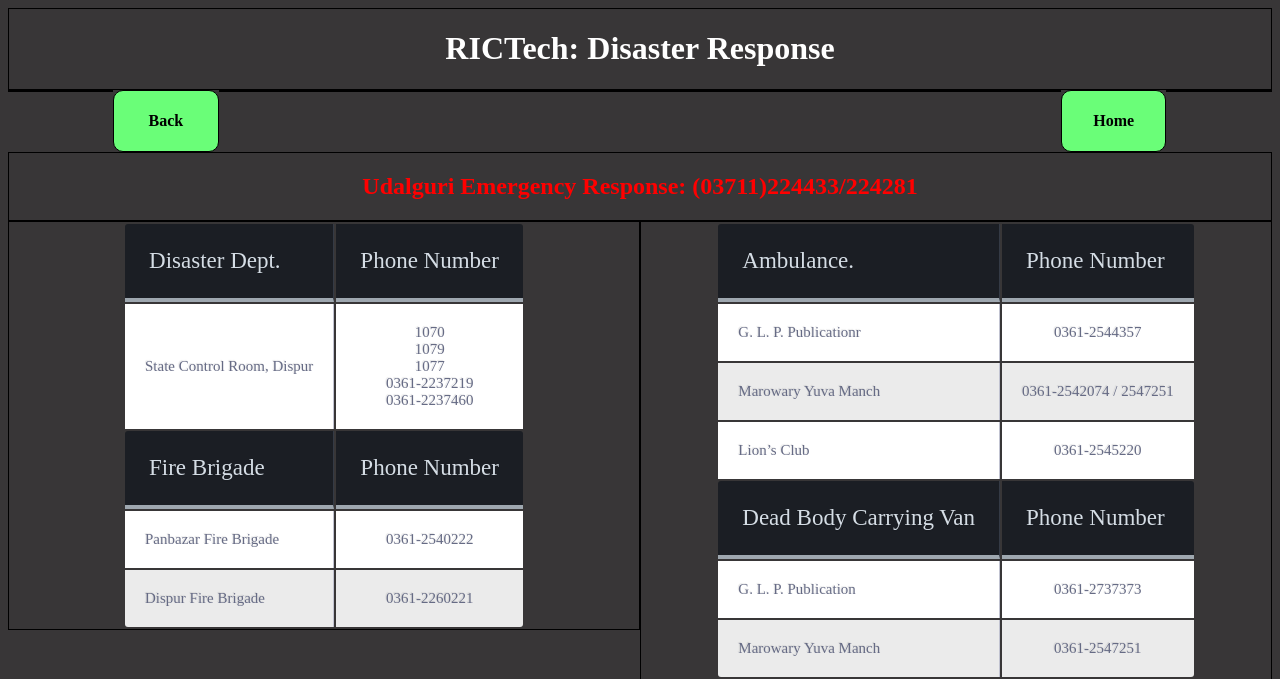
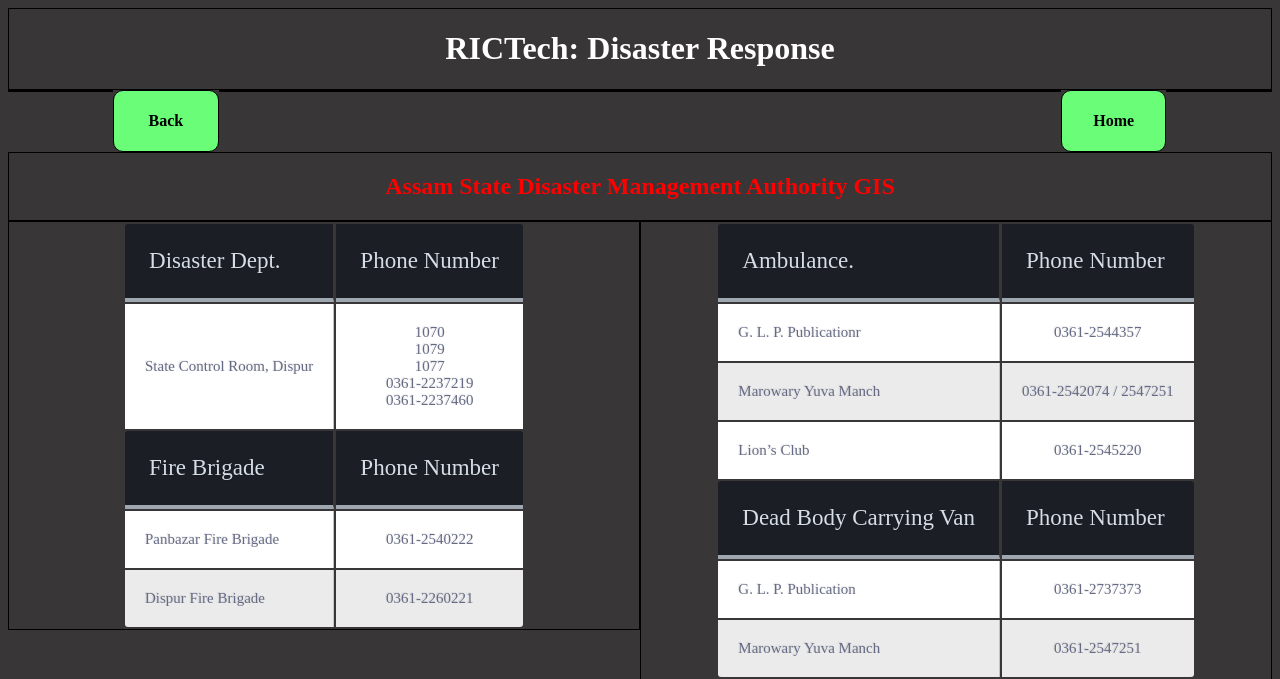
Before and after one commit to jitHD/rictech, a PHP site: page /disaster_recovery.php in a window 1280 px wide. Shown: the top 679 px of the page. Run offline with PHP 8.4, Linux system fonts and the light colour scheme.

Commit message:
some edit

```diff
--- a/disaster_recovery.php
+++ b/disaster_recovery.php
@@ -13,7 +13,7 @@
       </div>
       <div class="col-1 empty"></div><div class="col-1 button t_center" onclick="goBack();"><h4><b>Back</b></h4></div><div class="col-3 empty"></div><div class="col-2 empty" ></div><div class="col-3 empty"></div><div class="col-1 button t_center" onclick="loadPage('index.php')">
       <h4><b>Home</b></h4></div><div class="col-1 empty"></div>
-      <div class="col-12"><h2 align="center" style="color:red;">Udalguri Emergency Response: (03711)224433/224281</h2></div>
+      <div class="col-12"><h2 align="center"><a href="http://onlineasdma.assam.gov.in/" style="text-decoration:none; color:red;">Assam State Disaster Management Authority GIS</a></h2></div>
       <div class="col-6 t_white t_center" >
 
         <table align="center">
```
